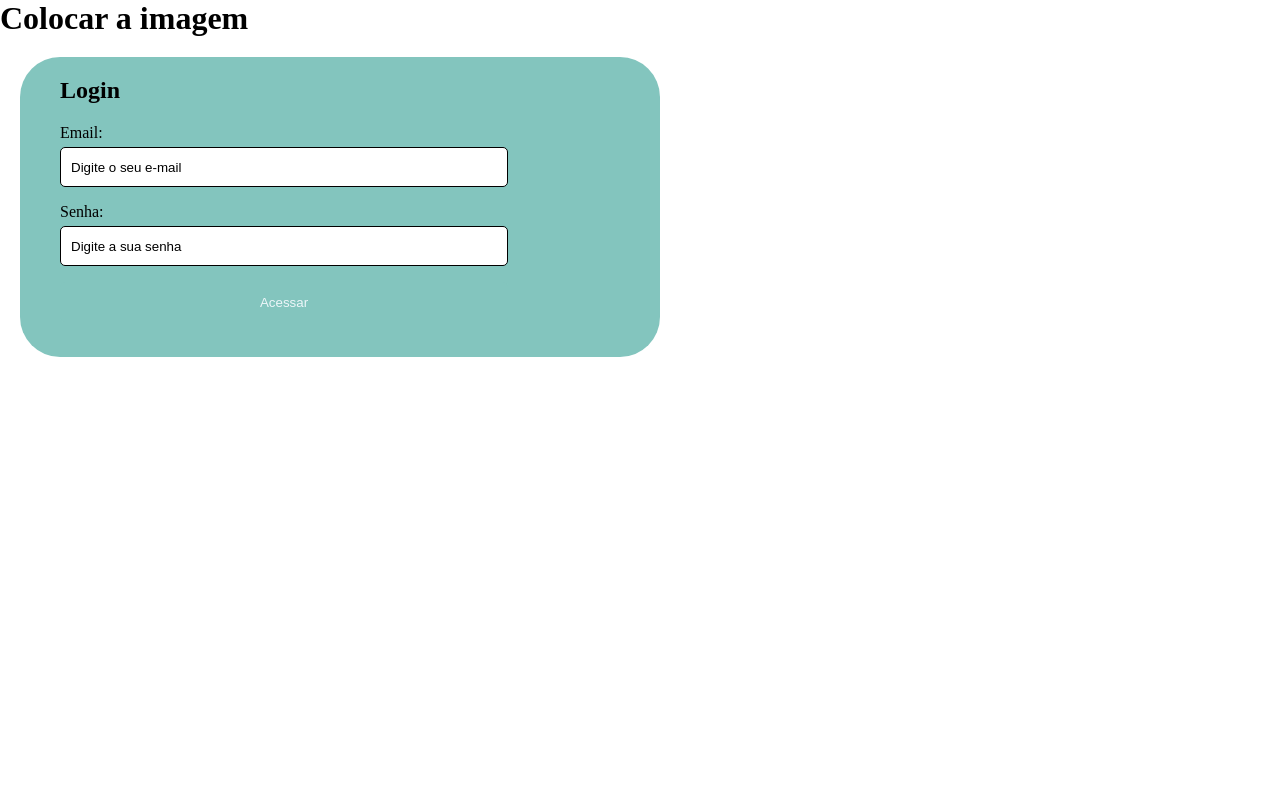
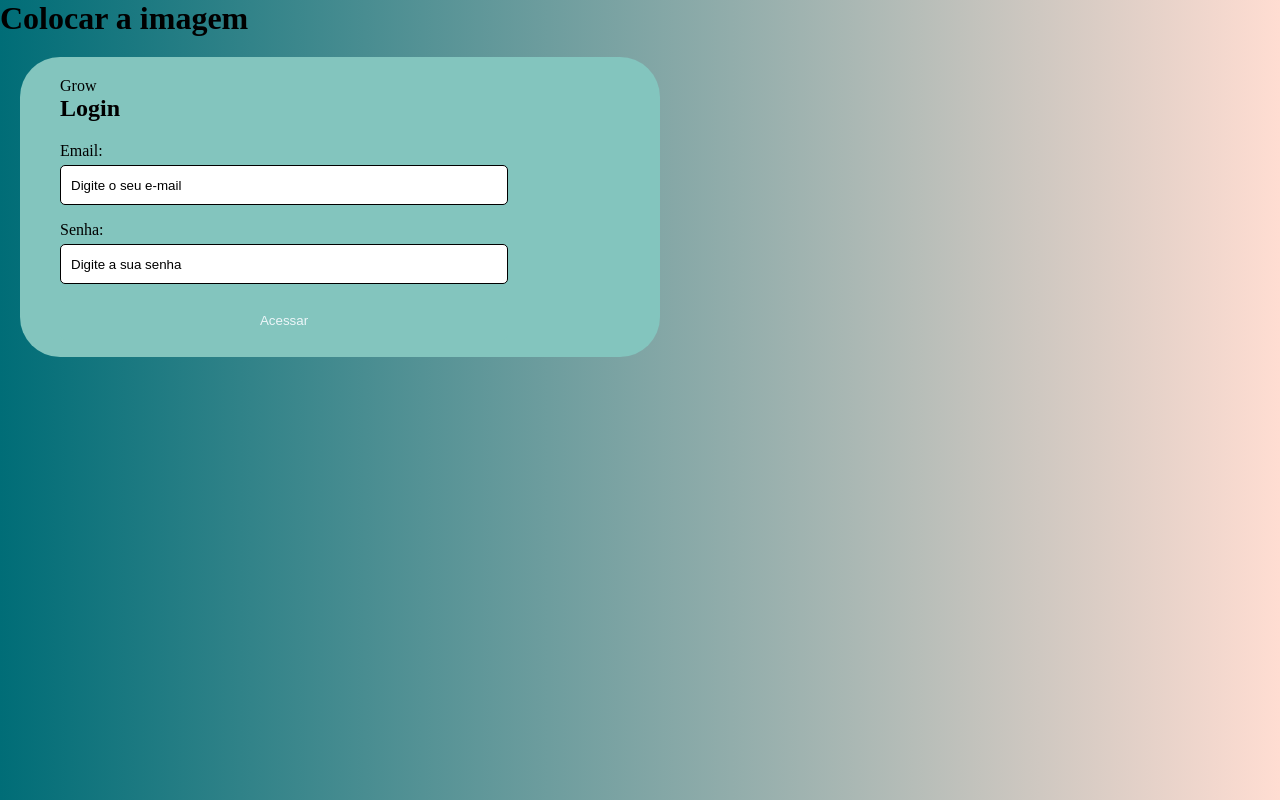
Before and after one commit to oliveiraagu1/Projeto3fase, a Next.js app in the folder frontend/: page / in a window 1280 px wide. Built offline with nearby package versions, Linux system fonts and the light colour scheme.

Commit message:
tela login

```diff
--- a/frontend/src/pages/index.jsx
+++ b/frontend/src/pages/index.jsx
@@ -20,7 +20,7 @@ export default function Home() {
   }
 
   return (
-    <div>
+    <div className={styles.container}>
       <Head>
         <title>Grow - Faça seu login</title>
       </Head>
@@ -30,7 +30,7 @@ export default function Home() {
       </div>
 
       <main className={styles.main}>
-        <div></div>
+        <div>Grow</div>
 
         <h2>Login</h2>
 
--- a/frontend/styles/Home.module.scss
+++ b/frontend/styles/Home.module.scss
@@ -1,5 +1,7 @@
-.container {
-  padding: 0 2rem;
+.container{
+  background-image: linear-gradient(to right, #006D77, #FFDDD2);
+  width: 100%;
+  height: 100vh;
 }
 
 .main{
```
